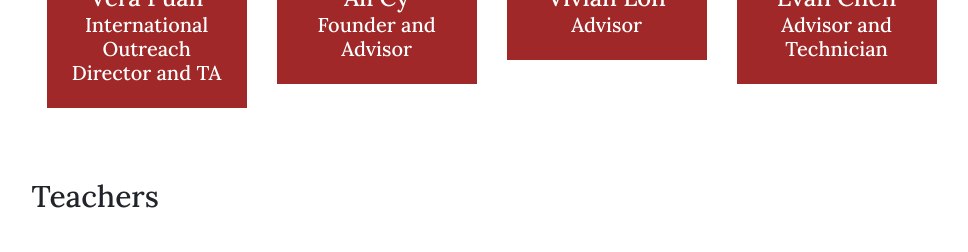
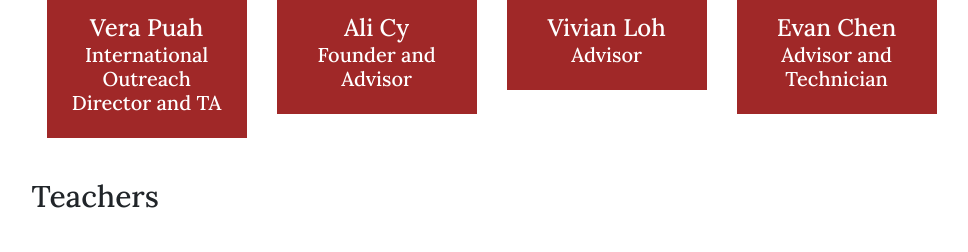
Before and after one commit to vEnhance/athe-web, a Django app: page /staff/ in a window 1280 px wide. Shown: the part 863-1115 px from the top of the page, without its empty margins (122-1090 px from the left). Run offline with Django 4.2, Linux system fonts and the light colour scheme; data comes from the database, SQL or seed files in the repository; parts of the project's set-up code (start-up, migrations or seed data) failed here and were passed over; some libraries are stand-ins or nearby versions.

Commit message:
fix: size staff listing photos to a consistent square (#112)
fix: stop the staff list name bar covering the photo

`top: -30px` compensated for the baseline descender space the old
inline-block photo left below itself, pulling the bar back up flush.
The photo is now a block, so that space is gone and the offset hid the
bottom 30px of every listing photo.


Claude-Session: https://claude.ai/code/session_01R8R8ZAYZJmFS1JA9uc6RNs

Co-authored-by: Claude <noreply@anthropic.com>

```diff
--- a/home/static/css/stafflist.css
+++ b/home/static/css/stafflist.css
@@ -25,8 +25,6 @@
 .staff-name-hidden {
   background-color: #a02828;
   padding: 15px;
-  position: relative;
-  top: -30px;
 }
 
 .staff-max-icon {
```
